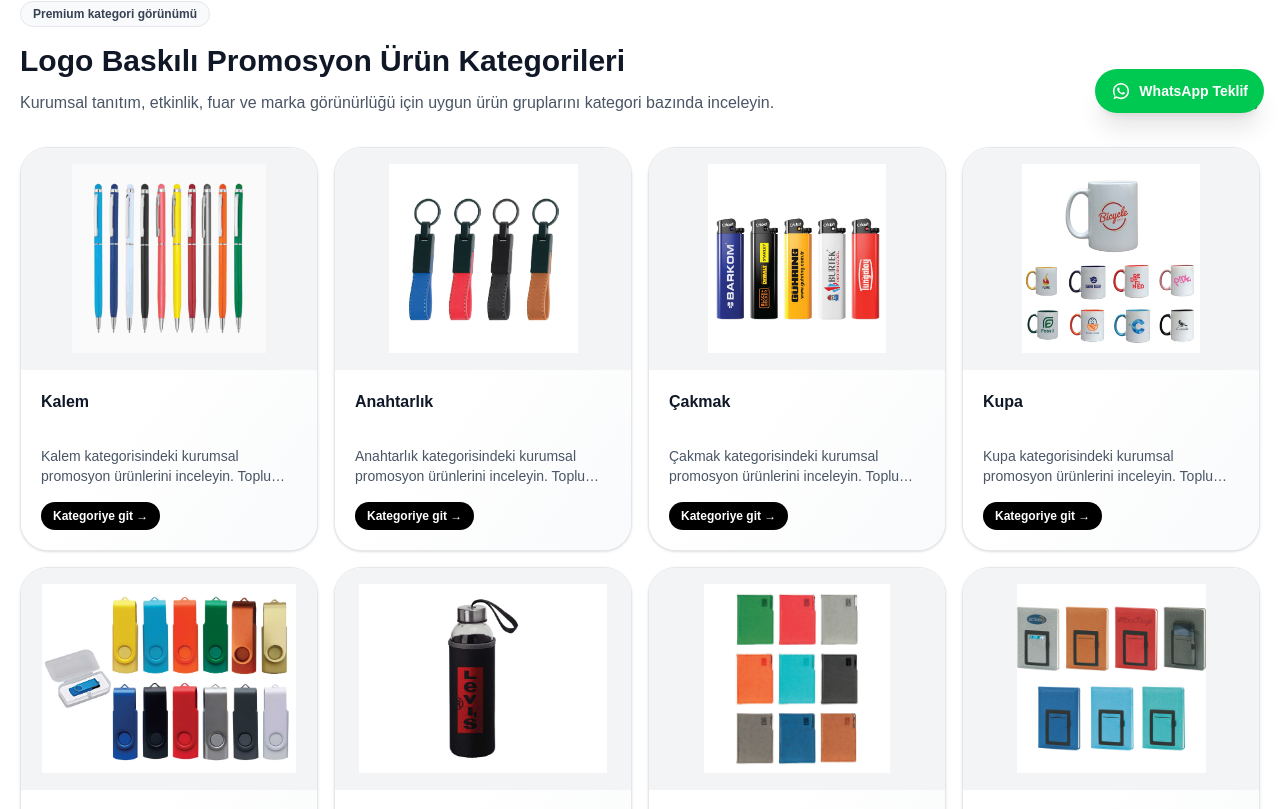
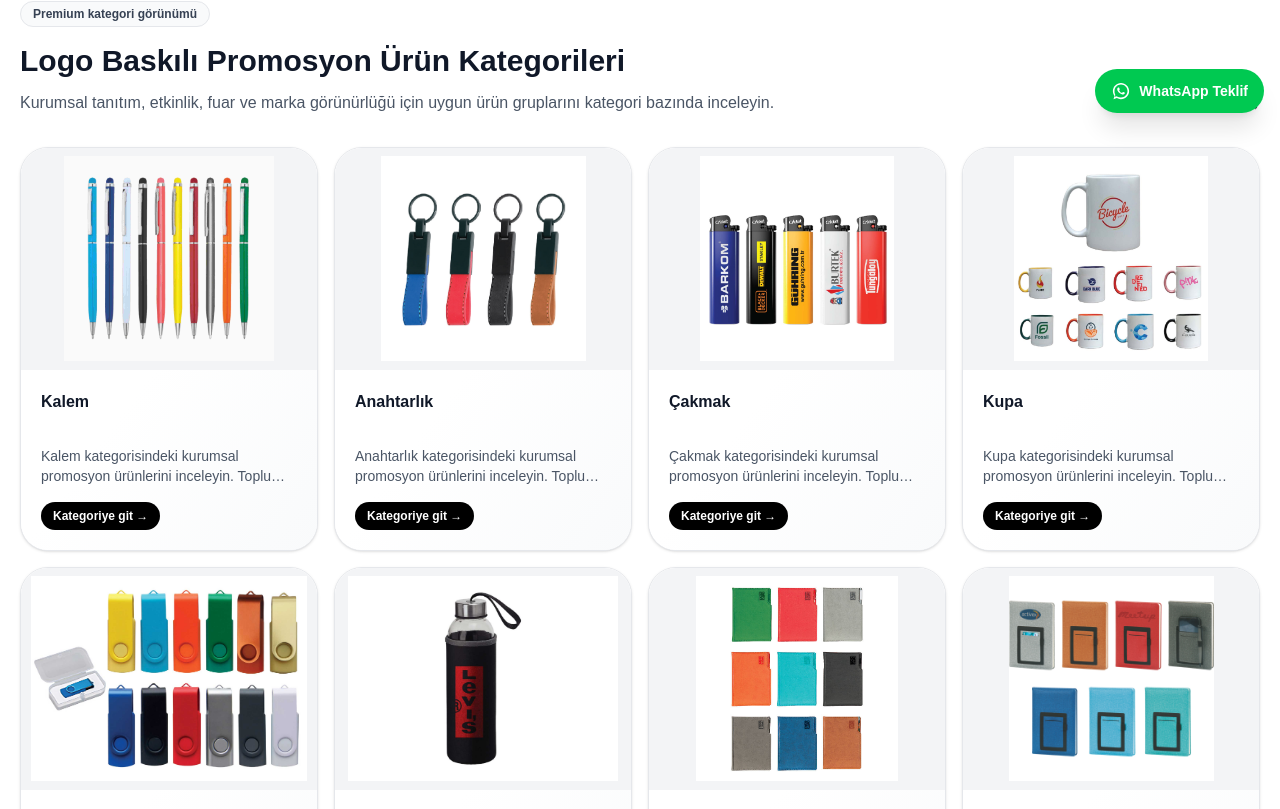
Before and after one commit to berkankocek1-dot/firmapromosyon, a Next.js app: page / in a window 1280 px wide. Shown: the part 671-1480 px from the top of the page. Built offline with nearby package versions, Linux system fonts and the light colour scheme.

Commit message:
Ana sayfa gorsel yerlesimi duzeltildi

```diff
--- a/app/page.tsx
+++ b/app/page.tsx
@@ -32,7 +32,6 @@ const CATEGORY_ORDER = [
   "VIP Ürünler",
   "Masa Sümeni",
   "Hesap Makineleri",
-
   "Ham Bez & Tela Çanta",
   "Bayraklar",
   "Teknolojik Ürünler",
@@ -469,6 +468,7 @@ export default function Home() {
                   Tüm Ürünleri İncele
                 </Link>
               </div>
+
               <HomeSearch />
             </div>
           </div>
@@ -506,13 +506,13 @@ export default function Home() {
             >
               <div className="absolute inset-0 bg-gradient-to-br from-white via-white to-gray-50" />
               <div className="relative">
-                <div className="relative aspect-[4/3] overflow-hidden border-b border-gray-100 bg-gray-100">
+                <div className="relative flex aspect-[4/3] items-center justify-center overflow-hidden border-b border-gray-100 bg-gray-100">
                   <Image
                     src={getCategoryImage(category)}
                     alt={category.name}
                     fill
                     sizes="(max-width: 768px) 50vw, (max-width: 1280px) 33vw, 25vw"
-                    className="object-contain p-4 transition duration-500 group-hover:scale-105"
+                    className="object-contain p-2 transition duration-500 group-hover:scale-105"
                   />
                 </div>
 
@@ -625,13 +625,13 @@ export default function Home() {
                   href={`/urunler/${slug}`}
                   className="group rounded-3xl border border-gray-200 bg-white p-4 shadow-sm transition hover:-translate-y-1 hover:shadow-md"
                 >
-                  <div className="relative aspect-square overflow-hidden rounded-2xl bg-gray-100">
+                  <div className="relative flex aspect-square items-center justify-center overflow-hidden rounded-2xl bg-gray-100">
                     <Image
                       src={img}
                       alt={title}
                       fill
                       sizes="(max-width: 768px) 50vw, 20vw"
-                      className="object-contain p-4 transition duration-500 group-hover:scale-105"
+                      className="object-contain p-2 transition duration-500 group-hover:scale-105"
                     />
                   </div>
 
@@ -965,13 +965,13 @@ function MiniProductCard({ product }: { product: any }) {
       href={`/urunler/${slug}`}
       className="group rounded-3xl border border-gray-200 bg-white p-4 shadow-sm transition hover:-translate-y-1 hover:shadow-md"
     >
-      <div className="relative aspect-square overflow-hidden rounded-2xl bg-gray-100">
+      <div className="relative flex aspect-square items-center justify-center overflow-hidden rounded-2xl bg-gray-100">
         <Image
           src={img}
           alt={title}
           fill
           sizes="(max-width: 640px) 100vw, 25vw"
-          className="object-contain p-4 transition duration-500 group-hover:scale-105"
+          className="object-contain p-2 transition duration-500 group-hover:scale-105"
         />
       </div>
 
```
